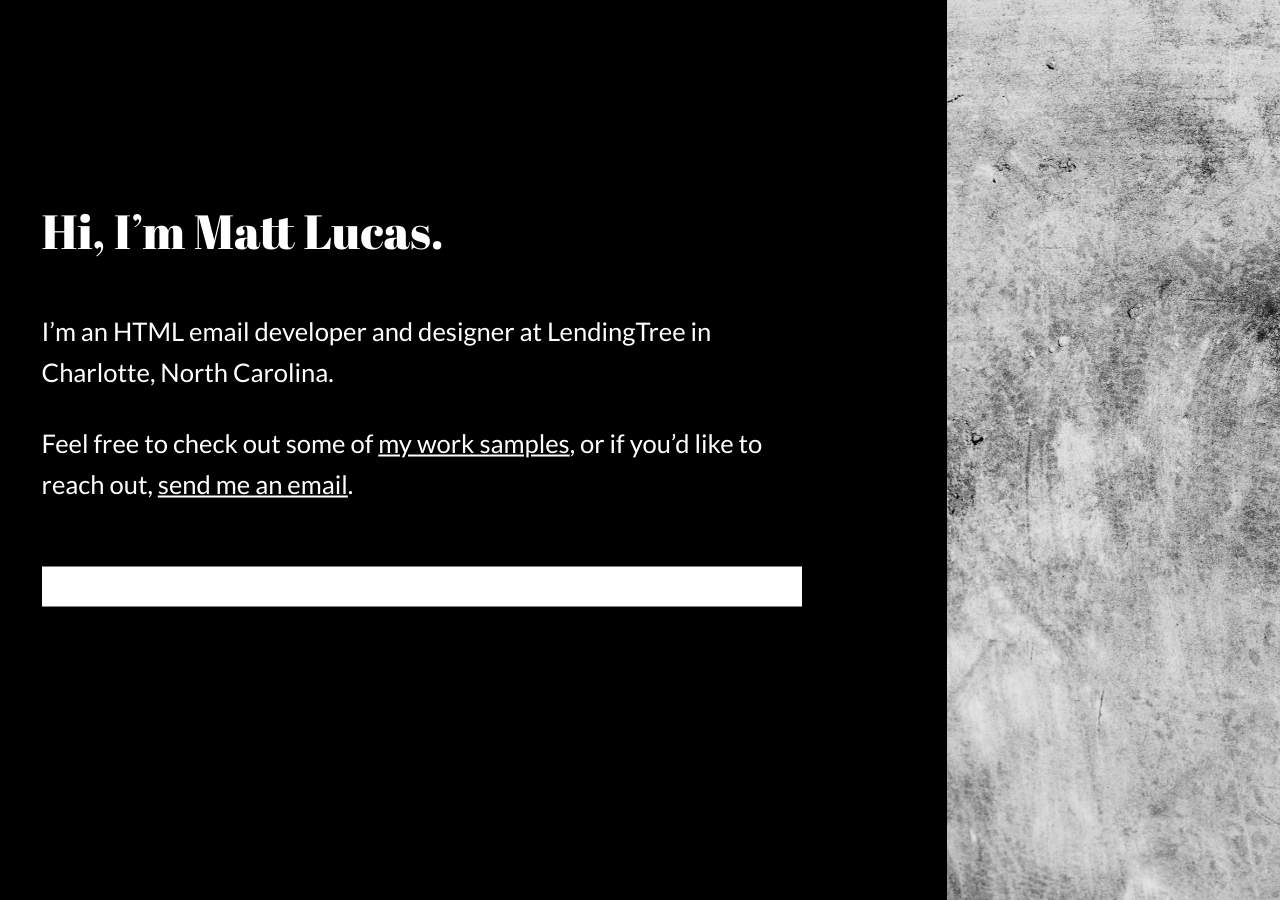
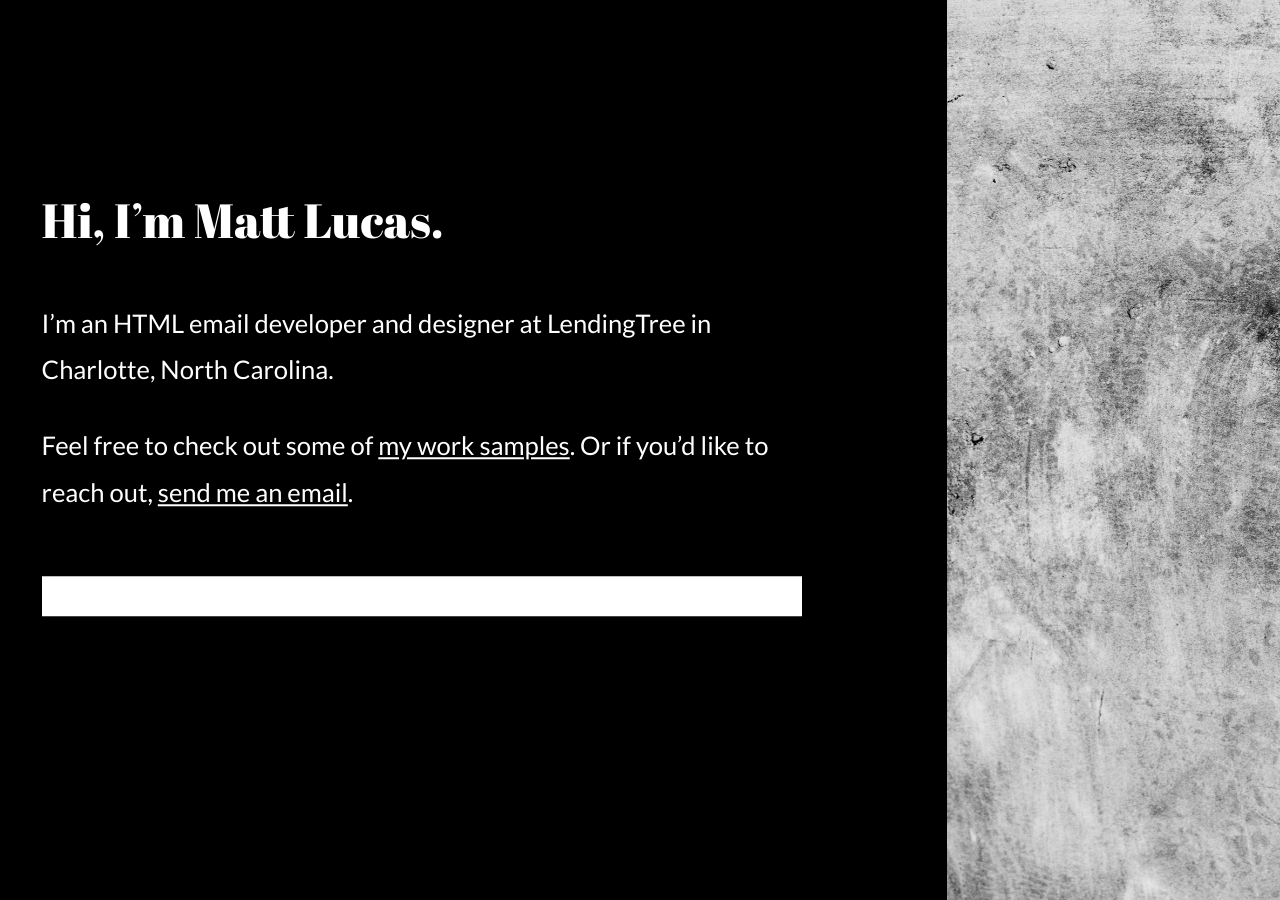
Before and after one commit to mattdavidlucas/mattdavidlucas.github.io, a Jekyll site: the page built from index.html, in a window 1280 px wide. Built offline with Jekyll 4.4.1, drawn with Linux system fonts in a browser that asks for light colours.

Commit message:
fix line height

```diff
--- a/_sass/_home.scss
+++ b/_sass/_home.scss
@@ -50,8 +50,8 @@ html {
 	p {
 		color: #FFF;
 		font-family: $bodyFont;
-		font-size: 1em;
-		line-height: 1.6em;
+		font-size: 1.1em;
+		line-height: 1.8em;
 
 
 
--- a/index.html
+++ b/index.html
@@ -7,6 +7,6 @@ layout: home
 
     <p>I&rsquo;m an HTML email developer and designer at LendingTree in Charlotte, North Carolina.</p>
 
-    <p>Feel free to check out some of <a href="/work" title="view work samples">my work samples</a>, or if you&rsquo;d like to reach out, <a href="mailto:mattdavidlucas@gmail.com">send me an email</a>.</p>
+    <p>Feel free to check out some of <a href="/work" title="view work samples">my work samples</a>. Or if you&rsquo;d like to reach out, <a href="mailto:mattdavidlucas@gmail.com">send me an email</a>.</p>
   </section><!-- /.site-intro -->
 </div>
```
